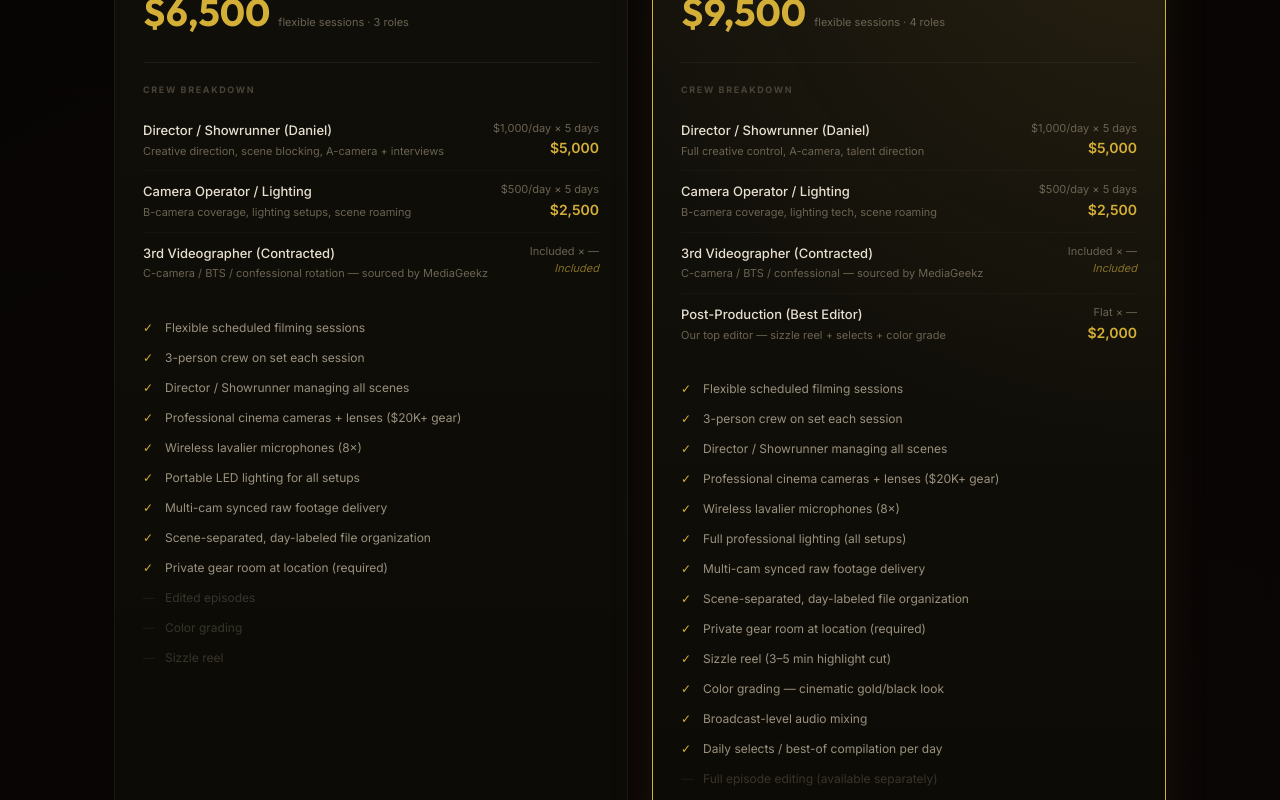
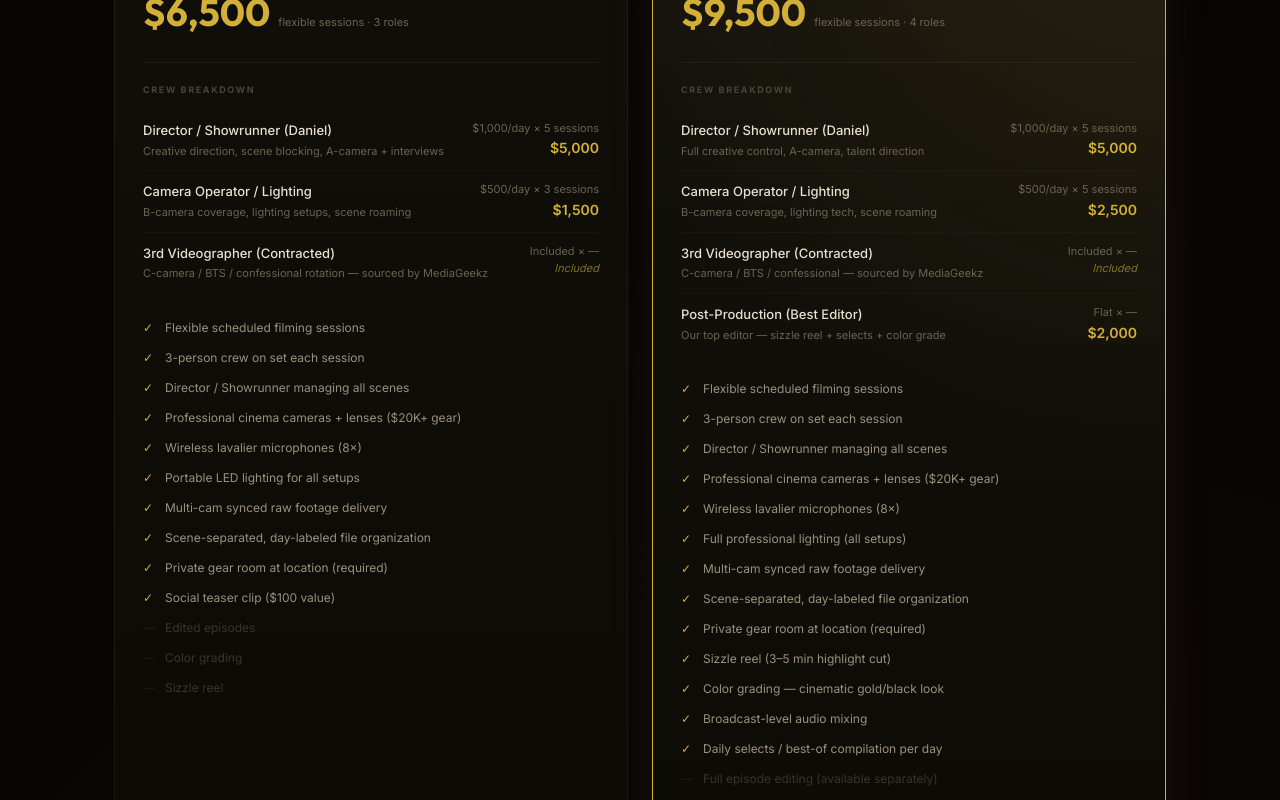
Before and after one commit to DanielSensual/Mediageekzquotes, a Next.js app: page /proposals/sensual-movement in a window 1280 px wide. Shown: the part 5240-6040 px from the top of the page. Built offline with nearby package versions, Linux system fonts and the light colour scheme.

Commit message:
fix: correct crew math to match package totals, add social teaser

```diff
--- a/app/proposals/sensual-movement/page.js
+++ b/app/proposals/sensual-movement/page.js
@@ -16,8 +16,8 @@ const NEGOTIATED_PACKAGES = [
         tagline: 'Raw Production — 3 Crew · Flexible Sessions',
         price: 6500,
         crew: [
-            { label: 'Director / Showrunner (Daniel)', rate: '$1,000/day', days: '5 days', total: 5000, detail: 'Creative direction, scene blocking, A-camera + interviews' },
-            { label: 'Camera Operator / Lighting', rate: '$500/day', days: '5 days', total: 2500, detail: 'B-camera coverage, lighting setups, scene roaming' },
+            { label: 'Director / Showrunner (Daniel)', rate: '$1,000/day', days: '5 sessions', total: 5000, detail: 'Creative direction, scene blocking, A-camera + interviews' },
+            { label: 'Camera Operator / Lighting', rate: '$500/day', days: '3 sessions', total: 1500, detail: 'B-camera coverage, lighting setups, scene roaming' },
             { label: '3rd Videographer (Contracted)', rate: 'Included', days: '—', total: 0, detail: 'C-camera / BTS / confessional rotation — sourced by MediaGeekz', free: true },
         ],
         included: [
@@ -30,6 +30,7 @@ const NEGOTIATED_PACKAGES = [
             'Multi-cam synced raw footage delivery',
             'Scene-separated, day-labeled file organization',
             'Private gear room at location (required)',
+            'Social teaser clip ($100 value)',
         ],
         post: ['Organized raw footage (synced, labeled)', 'Basic audio sync to cameras'],
         excluded: ['Edited episodes', 'Color grading', 'Sizzle reel'],
@@ -41,8 +42,8 @@ const NEGOTIATED_PACKAGES = [
         recommended: true,
         price: 9500,
         crew: [
-            { label: 'Director / Showrunner (Daniel)', rate: '$1,000/day', days: '5 days', total: 5000, detail: 'Full creative control, A-camera, talent direction' },
-            { label: 'Camera Operator / Lighting', rate: '$500/day', days: '5 days', total: 2500, detail: 'B-camera coverage, lighting tech, scene roaming' },
+            { label: 'Director / Showrunner (Daniel)', rate: '$1,000/day', days: '5 sessions', total: 5000, detail: 'Full creative control, A-camera, talent direction' },
+            { label: 'Camera Operator / Lighting', rate: '$500/day', days: '5 sessions', total: 2500, detail: 'B-camera coverage, lighting tech, scene roaming' },
             { label: '3rd Videographer (Contracted)', rate: 'Included', days: '—', total: 0, detail: 'C-camera / BTS / confessional — sourced by MediaGeekz', free: true },
             { label: 'Post-Production (Best Editor)', rate: 'Flat', days: '—', total: 2000, detail: 'Our top editor — sizzle reel + selects + color grade' },
         ],
@@ -67,6 +68,7 @@ const NEGOTIATED_PACKAGES = [
             { label: 'Sizzle Reel', detail: 'High-energy 3–5 min promo for pitching networks' },
             { label: 'Cinematic Color Grade', detail: 'Full LUT + grade — gold/black Sensual Movement look' },
             { label: 'Daily Selects', detail: 'Best moments compiled each night for next-day review' },
+            { label: 'Social Teaser Clip', detail: '$100/ea — 30–60s teaser cut for IG/TikTok promo' },
         ],
     },
 ];
```
